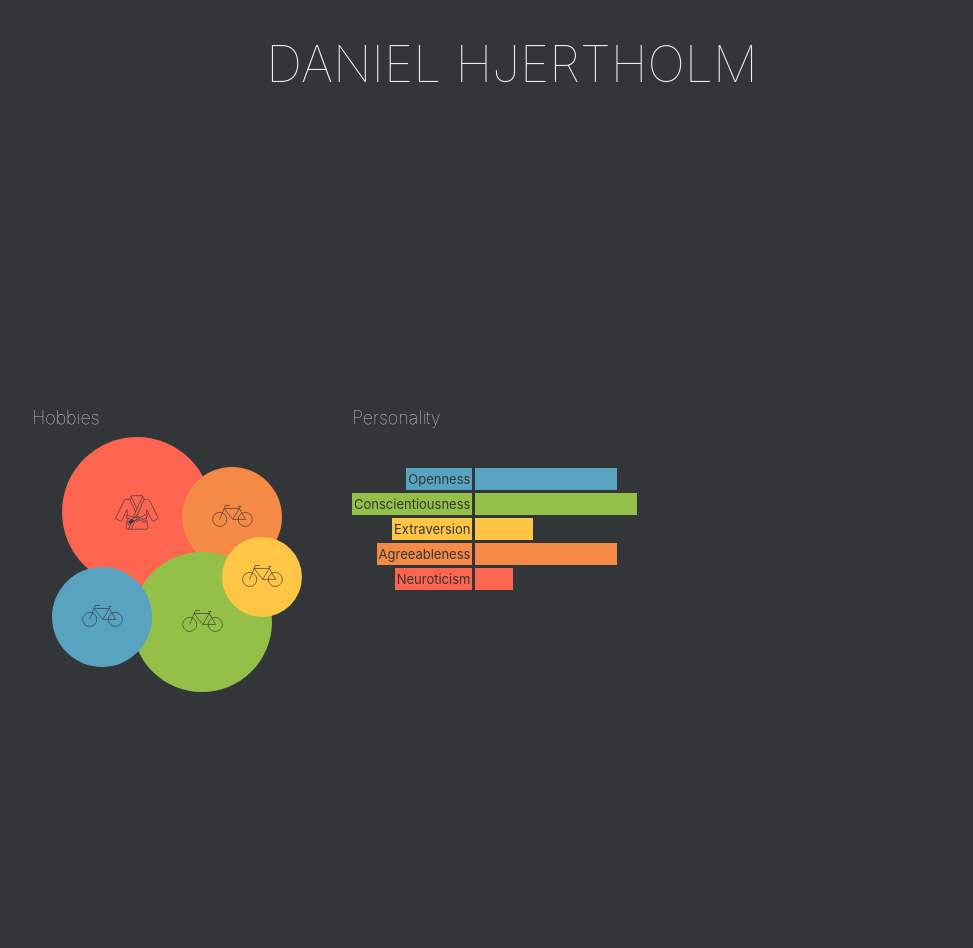
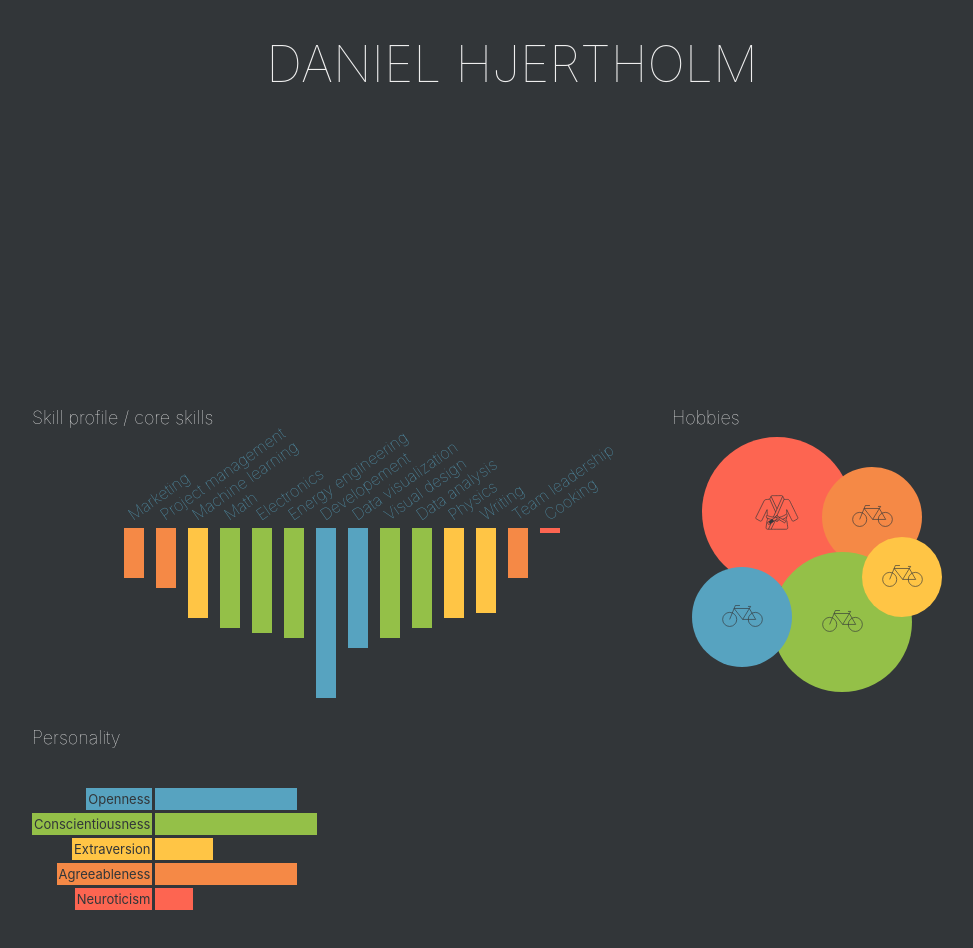
Before and after one commit to danhje/infographic-resume, an Angular app: page / in a window 1280 px wide. Shown: the top 948 px of the page, without its empty margins (128-1101 px from the left). Built offline with nearby package versions, Linux system fonts and the light colour scheme.

Commit message:
Module for core skills added. But I'm not happy with it

```diff
--- a/src/app/app.component.css
+++ b/src/app/app.component.css
@@ -1,8 +1,12 @@
 #gridcontainer {
   display: grid;
   grid-template-columns: 300px 300px 300px;
-  grid-template-rows: 300px;
+  grid-template-rows: 300px 300px;
   grid-gap: 20px;
   width: 960px;
   margin: 0px auto 0px auto;
 }
+
+app-skillprofile {
+  grid-column: auto / span 2;
+}
--- a/src/app/app.component.html
+++ b/src/app/app.component.html
@@ -5,6 +5,7 @@
 <br><br><br><br><br><br><br><br><br><br><br><br><br><br>
 
 <div id="gridcontainer">
+  <app-skillprofile></app-skillprofile>
   <app-hobbies class="component" (elementClicked)="childElementClicked($event)"></app-hobbies>
   <app-personality class="component" (elementClicked)="childElementClicked($event)"></app-personality>
 </div>
--- a/src/app/app.module.ts
+++ b/src/app/app.module.ts
@@ -5,13 +5,15 @@ import { AppComponent } from './app.component';
 import { HobbiesComponent } from './hobbies/hobbies.component';
 import { PopoverComponent } from './popover/popover.component';
 import { PersonalityComponent } from './personality/personality.component';
+import { SkillprofileComponent } from './skillprofile/skillprofile.component';
 
 @NgModule({
   declarations: [
     AppComponent,
     PopoverComponent,
     HobbiesComponent,
-    PersonalityComponent
+    PersonalityComponent,
+    SkillprofileComponent
   ],
   imports: [
     BrowserModule,
--- /dev/null
+++ b/src/app/skillprofile/skillprofile.component.css
@@ -0,0 +1,36 @@
+:host {
+  overflow: hidden;
+}
+
+.container {
+  display: grid;
+  grid-template-columns: auto max-content auto;
+  width: 100%;
+}
+
+.skill-element {
+  display: inline-block;
+  margin: 0px 6px 0px 6px;
+}
+
+.skill-name-wrapper {
+  display: inline-block;
+  top: 0px;
+  height: 100px;
+  width: 20px;
+  vertical-align: bottom;
+}
+
+.skill-name {
+  left: 100;
+  bottom: 0px;
+  width: 250px;
+  transform: translateY(80px) rotate(-35deg);
+  transform-origin: left top;
+  color: var(--highlight-color-1);
+}
+
+.skill-level {
+  display: block;
+  width: 20px;
+}
--- /dev/null
+++ b/src/app/skillprofile/skillprofile.component.html
@@ -0,0 +1,18 @@
+<p class="component-title">Skill profile / core skills</p>
+
+<div class="container">
+
+  <div></div>
+
+  <div>
+    <div class="skill-element" *ngFor="let skill of skills">
+      <div class="skill-name-wrapper">
+        <div class="skill-name">{{skill.skillname}}</div>
+      </div>
+      <div class="skill-level" [style.height.px]="skill.level" [style.backgroundColor]="colorForSkill(skill)"></div>
+    </div>
+  </div>
+
+  <div></div>
+
+</div>
--- /dev/null
+++ b/src/app/skillprofile/skillprofile.component.ts
@@ -0,0 +1,42 @@
+import { Component } from '@angular/core';
+import { DomSanitizer } from '@angular/platform-browser';
+
+@Component({
+  selector: 'app-skillprofile',
+  templateUrl: './skillprofile.component.html',
+  styleUrls: ['./skillprofile.component.css']
+})
+export class SkillprofileComponent {
+  skills: { skillname: string, level: number }[] = [
+    { skillname: 'Marketing', level: 50 },
+    { skillname: 'Project management', level: 60 },
+    { skillname: 'Machine learning', level: 90 },
+    { skillname: 'Math', level: 100 },
+    { skillname: 'Electronics', level: 105 },
+    { skillname: 'Energy engineering', level: 110 },
+    { skillname: 'Developement', level: 170 },
+    { skillname: 'Data visualization', level: 120 },
+    { skillname: 'Visual design', level: 110 },
+    { skillname: 'Data analysis', level: 100 },
+    { skillname: 'Physics', level: 90 },
+    { skillname: 'Writing', level: 85 },
+    { skillname: 'Team leadership', level: 50 },
+    { skillname: 'Cooking', level: 5 }
+  ];
+
+  colorForSkill(skill: { skillname: string, level: number }) {
+    if (skill.level < 40) {
+      return this.sanitizer.bypassSecurityTrustStyle('var(--highlight-color-5)');
+    } else if (skill.level < 80) {
+      return this.sanitizer.bypassSecurityTrustStyle('var(--highlight-color-4)');
+    } else if (skill.level < 100) {
+      return this.sanitizer.bypassSecurityTrustStyle('var(--highlight-color-3)');
+    } else if (skill.level < 120) {
+      return this.sanitizer.bypassSecurityTrustStyle('var(--highlight-color-2)');
+    } else {
+      return this.sanitizer.bypassSecurityTrustStyle('var(--highlight-color-1)');
+    }
+  }
+
+  constructor(private sanitizer: DomSanitizer) {}
+}
```
Also changed, not shown: src/app/hobbies/hobbies.component.html (+1 -1 lines), 8 other files (tests, documents, lock files or other folders).
